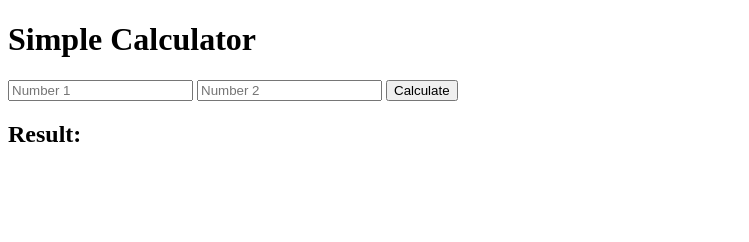
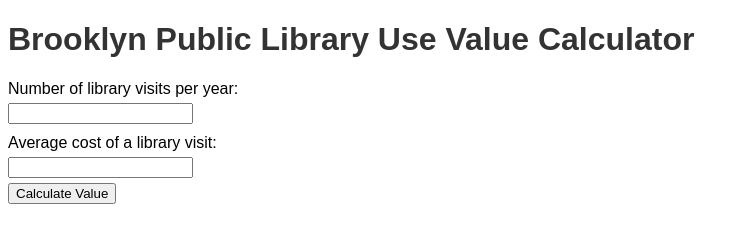
Before and after one commit to bklynlib/calculator, a plain HTML site: page index.html in a window 1280 px wide. Shown: the whole page, without its empty margins (0-749 px from the left). Drawn offline with Linux system fonts and the light colour scheme.

Commit message:
Create index.html for Brooklyn Public Library Use Value Calculator

```diff
--- a/index.html
+++ b/index.html
@@ -1,22 +1,30 @@
 <!DOCTYPE html>
-<html>
+<html lang="en">
 <head>
-    <title>Calculator</title>
+    <meta charset="UTF-8">
+    <meta name="viewport" content="width=device-width, initial-scale=1.0">
+    <title>Brooklyn Public Library Use Value Calculator</title>
+    <style>
+        body { font-family: Arial, sans-serif; }
+        h1 { color: #333; }
+        label { display: block; margin-top: 10px; }
+        input, button { margin-top: 5px; }
+    </style>
 </head>
 <body>
-    <h1>Simple Calculator</h1>
-    <form>
-        <input type="text" id="num1" placeholder="Number 1">
-        <input type="text" id="num2" placeholder="Number 2">
-        <button type="button" onclick="calculate()">Calculate</button>
-    </form>
-    <h2>Result: <span id="result"></span></h2>
+    <h1>Brooklyn Public Library Use Value Calculator</h1>
+    <label for="visits">Number of library visits per year:</label>
+    <input type="number" id="visits" name="visits"><br>
+    <label for="avgCost">Average cost of a library visit:</label>
+    <input type="text" id="avgCost" name="avgCost"><br>
+    <button onclick="calculateValue()">Calculate Value</button>
+    <h2 id="result"></h2>
     <script>
-        function calculate() {
-            var num1 = parseFloat(document.getElementById('num1').value);
-            var num2 = parseFloat(document.getElementById('num2').value);
-            var result = num1 + num2;
-            document.getElementById('result').innerText = result;
+        function calculateValue() {
+            var visits = document.getElementById('visits').value;
+            var avgCost = document.getElementById('avgCost').value;
+            var totalValue = visits * avgCost;
+            document.getElementById('result').innerText = 'Total Use Value: $' + totalValue;
         }
     </script>
 </body>
```
